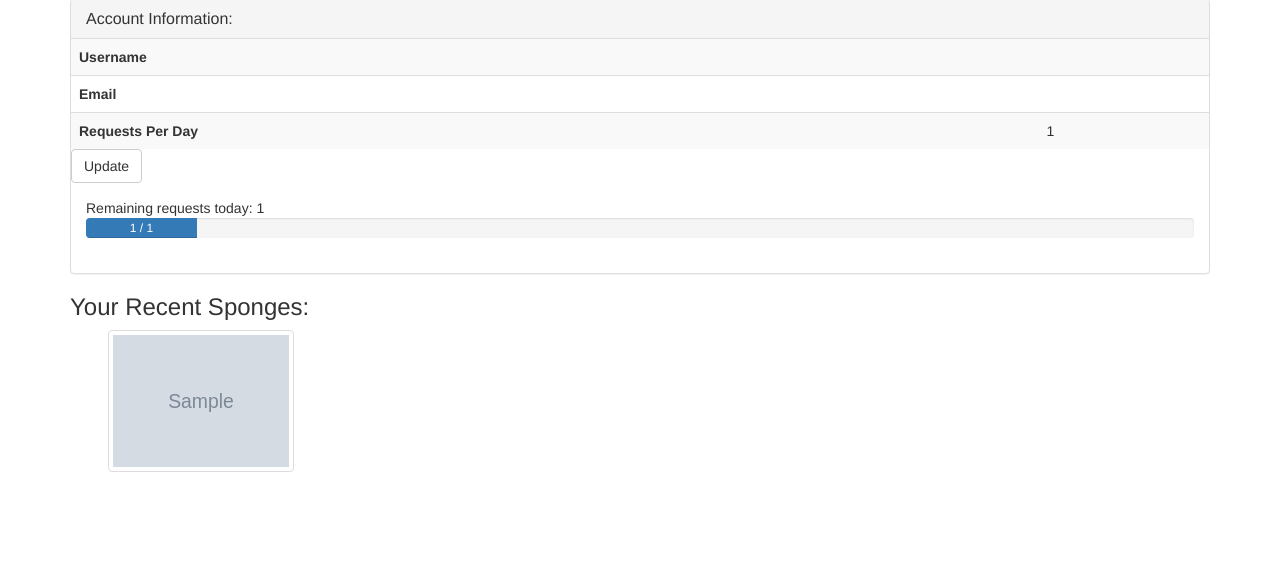
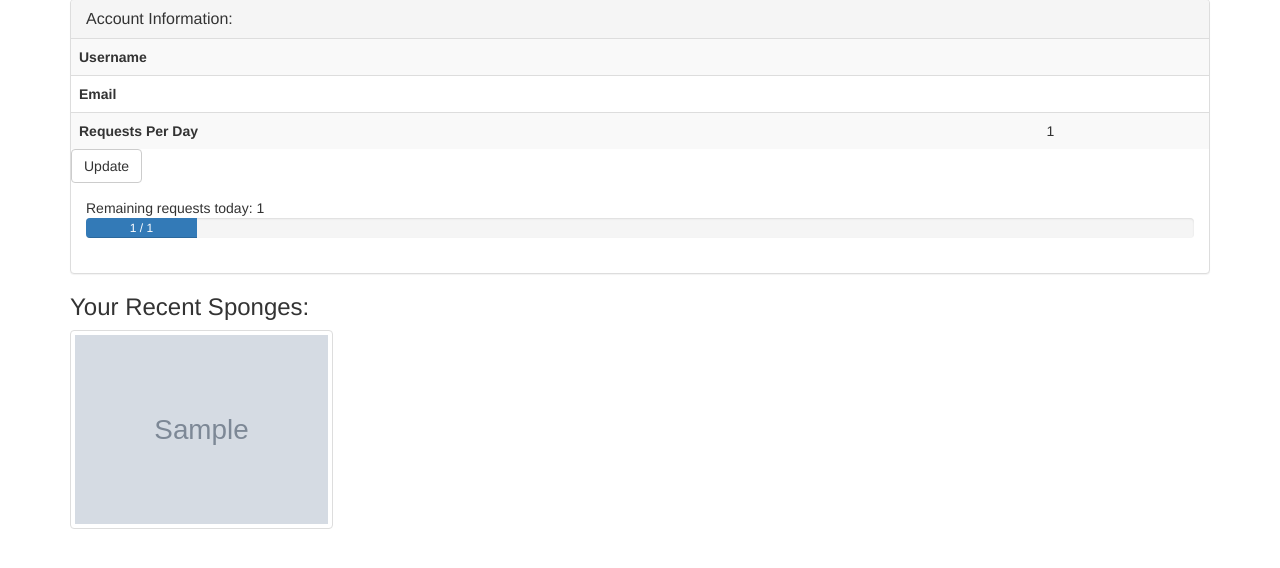
Before and after one commit to matthurtado/spongebabber, a Flask app: page /account/ in a window 1280 px wide. Shown: the part 73-641 px from the top of the page. Run offline with Flask 2, Linux system fonts and the light colour scheme; the visitor is signed in with stand-in values (Sample User, id 1); tables that the repository leaves empty hold one stand-in row (values such as "Sample post"); grey boxes marked "Sample" are stand-in pictures; parts of the project's set-up code (start-up, migrations or seed data) failed here and were passed over; some libraries are stand-ins or nearby versions.

Commit message:
Update account.html
Fixing max height

```diff
--- a/app/templates/account.html
+++ b/app/templates/account.html
@@ -40,7 +40,7 @@
         {% if sponge.imgur_link %}
         <div class="col-lg-3 col-md-4 col-6">
           <a href="{{ sponge.imgur_link }}" class="d-block mb-4 h-100">
-            <img class="img-fluid img-thumbnail" src="{{ sponge.imgur_link }}" alt="" style="max-height: 262px;max-width:186px;">
+            <img class="img-fluid img-thumbnail" src="{{ sponge.imgur_link }}" alt="" style="max-height:262px">
           </a>
         </div>
         {% endif %}
```
